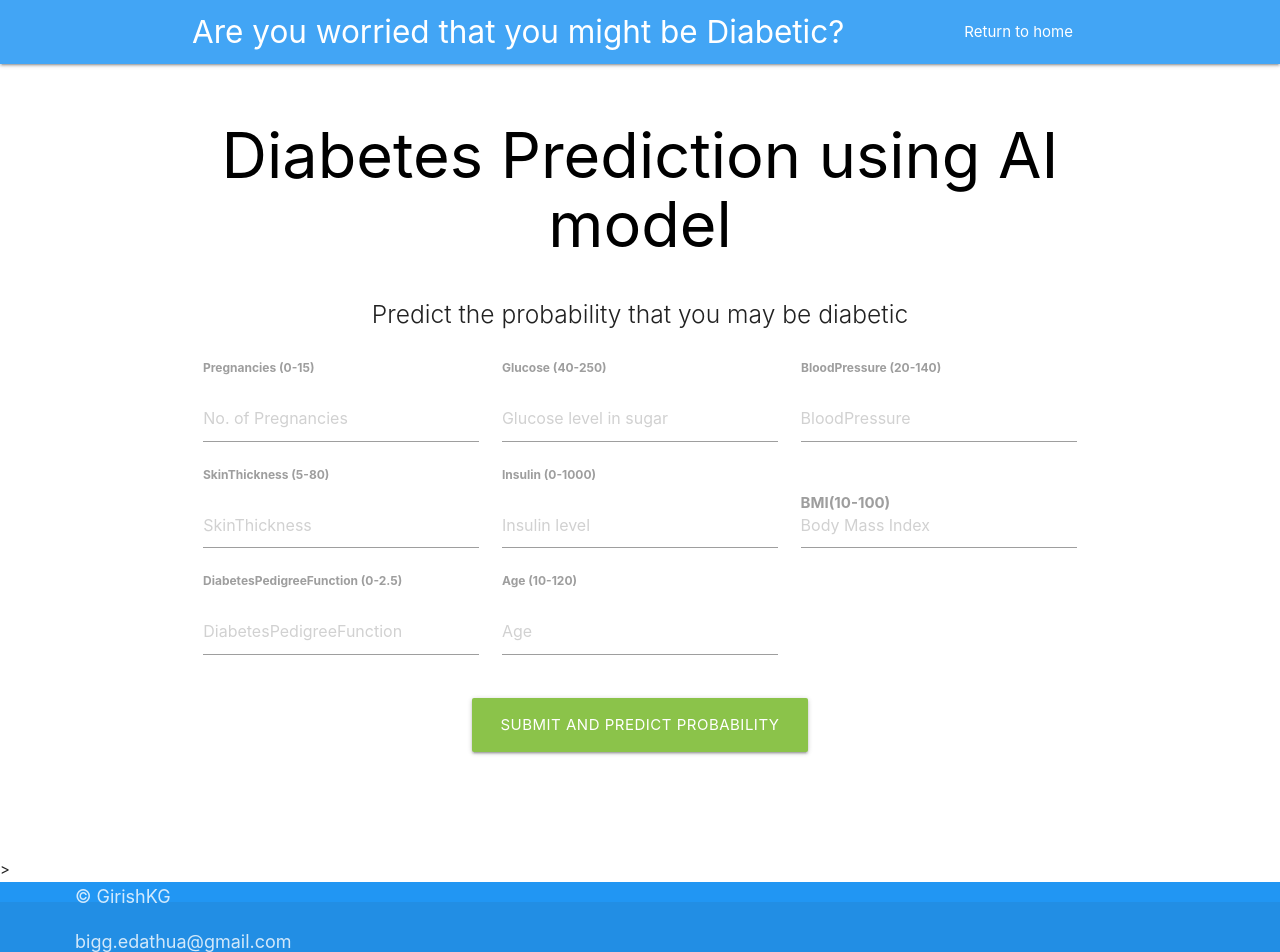
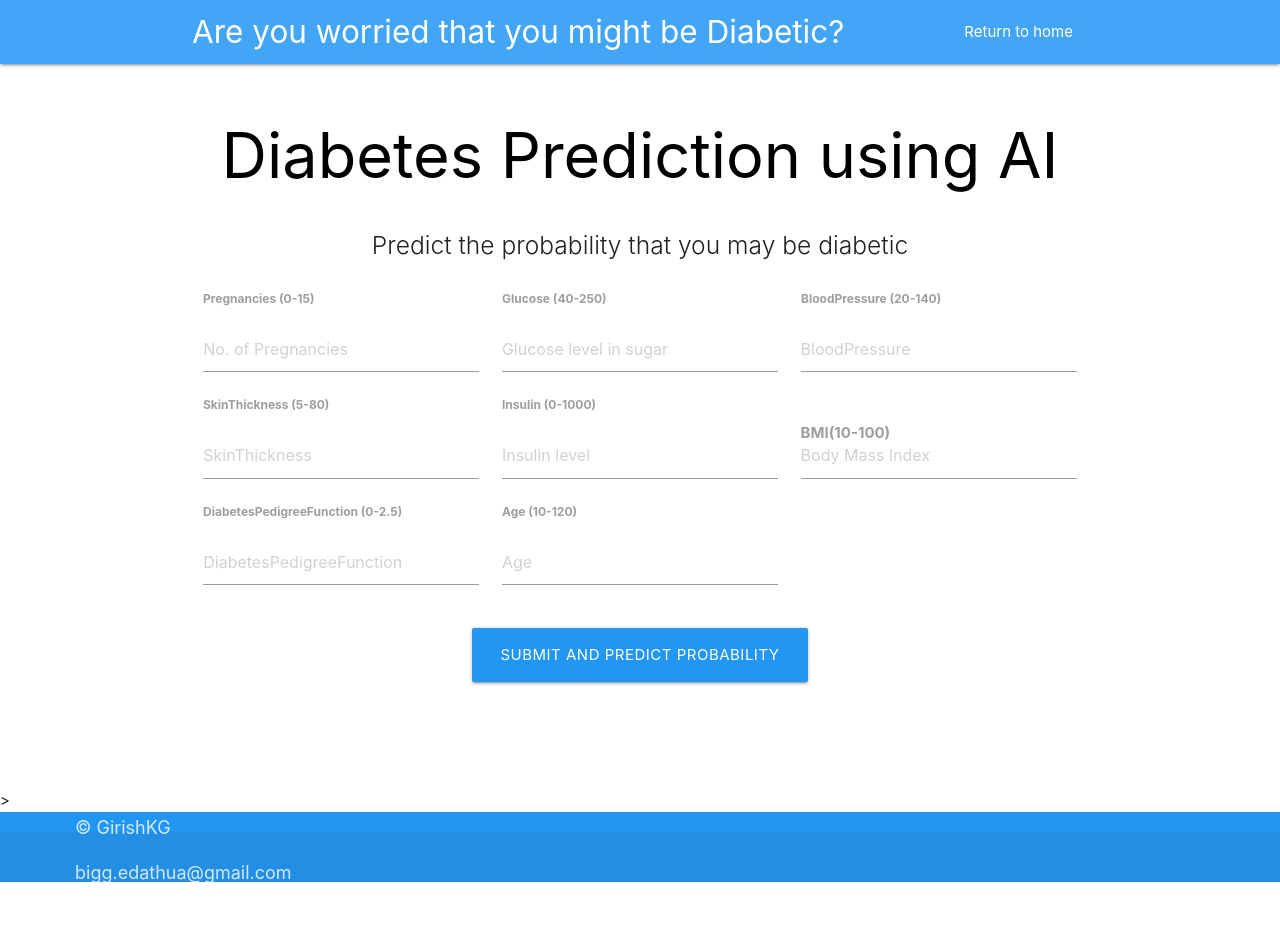
Before and after one commit to Giri2311/Pima-Indians-Diabetes, a Flask app: page / in a window 1280 px wide. After the commit the page ends 882 px from the top, so only its background shows below. Run offline with Flask 2, Linux system fonts and the light colour scheme; parts of the project's set-up code (start-up, migrations or seed data) failed here and were passed over; some libraries are stand-ins or nearby versions.

Commit message:
requirement file updated

```diff
--- a/app.py
+++ b/app.py
@@ -37,10 +37,10 @@ def predict():
 
     if prediction[0][1] >0.5:
         valPred= round(prediction[0][1],3)
-        return render_template('result.html',pred= f"You have a chance of having diabetes.\n\nProbability of you being diabetic is:{prediction[0][1]*100:.2f}%")
+        return render_template('result.html',pred= f"You have a chance of having diabetes.\n\nProbability of you being diabetic is: {prediction[0][1]*100:.2f}%")
     else:
         valPred= round(prediction[0][0],3)
-        return render_template('result.html',pred= f"You appear to be safe from Diabetes.\n\n Probability of you being non-diabetic is:{prediction[0][0]*100:.2f}%")
+        return render_template('result.html',pred= f"You appear to be safe from Diabetes.\n\n Probability of you being non-diabetic is: {prediction[0][0]*100:.2f}%")
 
 
 if __name__ == "__main__":
--- a/requirements.txt
+++ b/requirements.txt
@@ -26,3 +26,4 @@ threadpoolctl==3.1.0
 Werkzeug==2.2.1
 wincertstore==0.2
 zipp==3.8.1
+gunicorn
--- a/templates/index.html
+++ b/templates/index.html
@@ -24,7 +24,7 @@
   <div class="section no-pad-bot" id="index-banner">
     <div class="container">
      <h5 style="text-align: center; color: brown; font-weight: 600;">{{pred}}</h5>
-      <h1 class="header center black-text">Diabetes Prediction using AI model</h1>
+      <h1 class="header center black-text">Diabetes Prediction using AI</h1>
       <div class="row center">
         <h5 class="header col s12 light">Predict the probability that you may be diabetic
         <br>
@@ -84,7 +84,7 @@
 
           <div class="row center">
 
-              <button type="submit" class="btn-large waves-effect waves-light light-green">Submit and predict probability</button>
+              <button type="submit" class="btn-large waves-effect waves-dark blue">Submit and predict probability</button>
 
           </div>
         </form>
```
